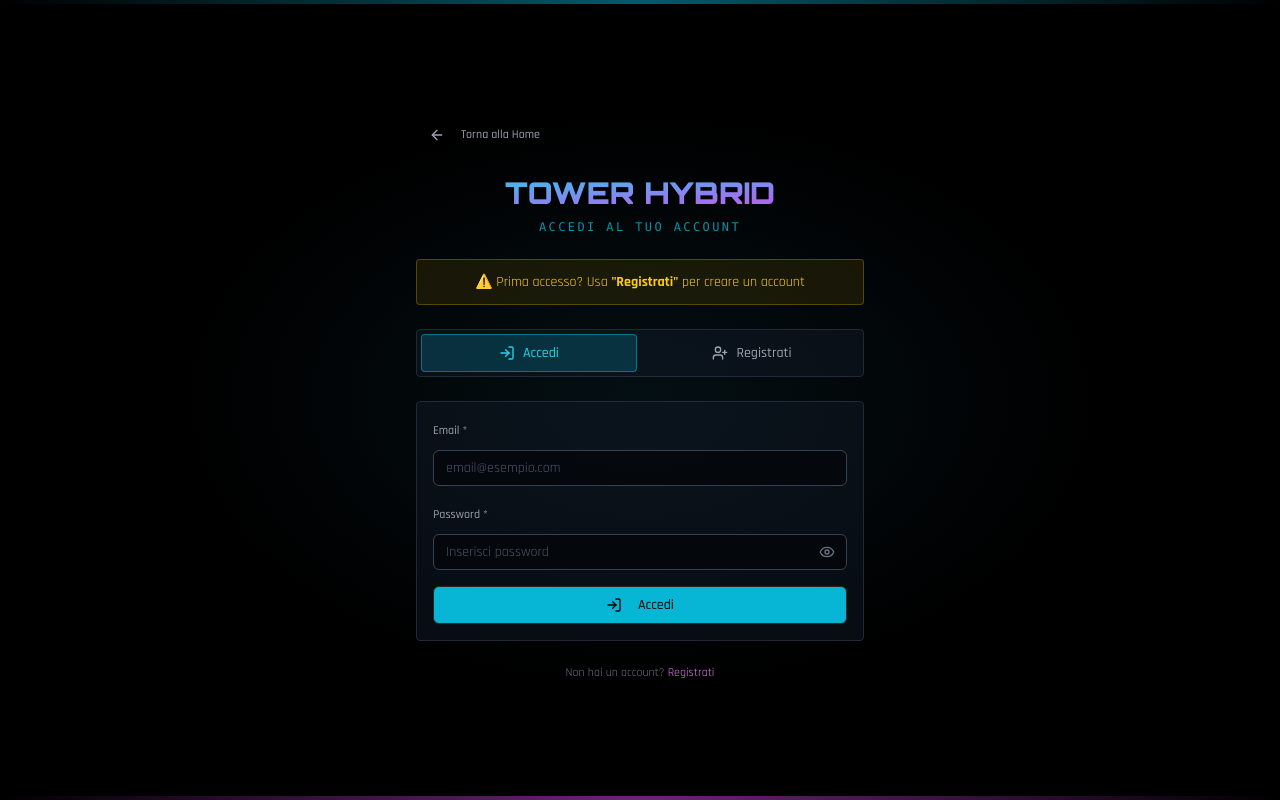
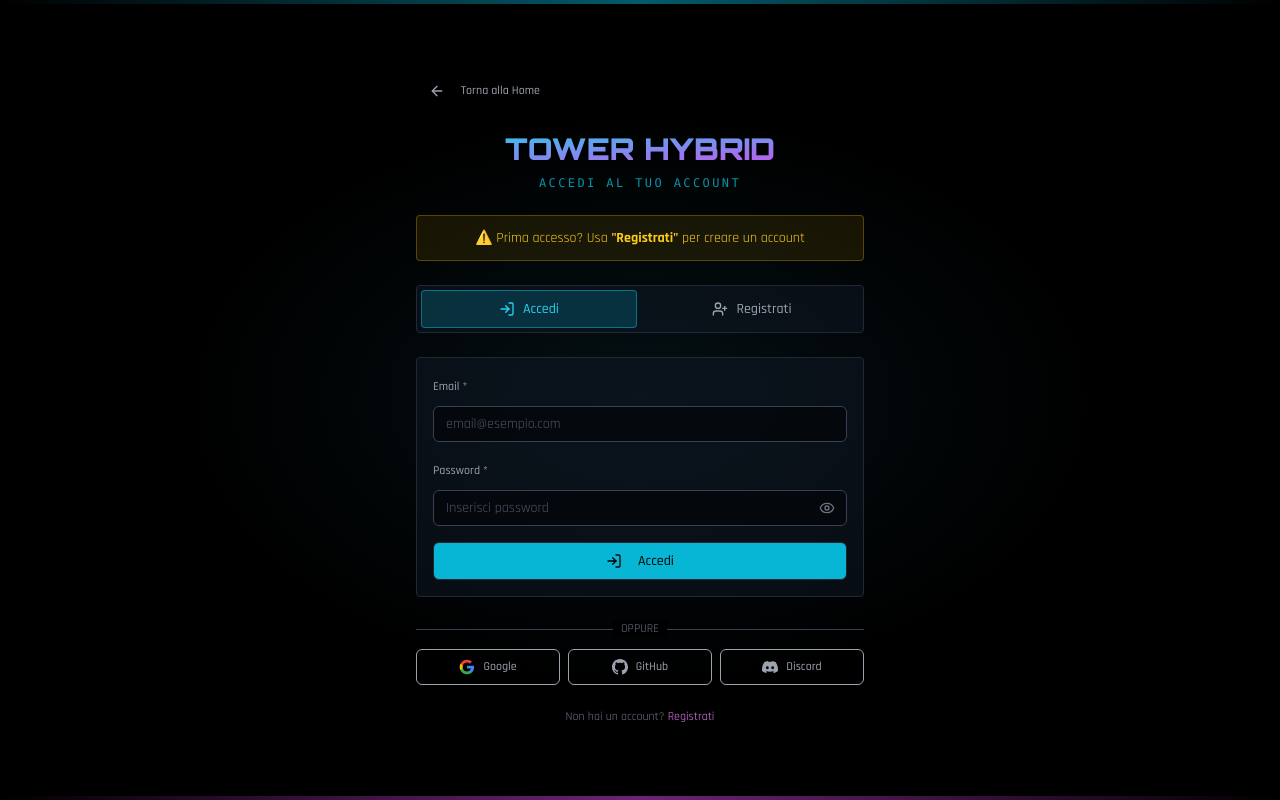
Before and after one commit to LafraFrost/tower-hybrid-game, a React app: page /auth in a window 1280 px wide. Built offline with nearby package versions, Linux system fonts and the light colour scheme; the HTML template or start-up script is replaced by a standard one.

Commit message:
Add OAuth login: Google, GitHub, Discord

```diff
--- a/src/pages/AuthPageSupabase.tsx
+++ b/src/pages/AuthPageSupabase.tsx
@@ -5,7 +5,7 @@ import { Button } from "@/components/ui/button";
 import { Input } from "@/components/ui/input";
 import { Label } from "@/components/ui/label";
 import { useToast } from "@/hooks/use-toast";
-import { Eye, EyeOff, LogIn, UserPlus, ArrowLeft, Camera, MapPin, Check } from "lucide-react";
+import { Eye, EyeOff, LogIn, UserPlus, ArrowLeft, Camera, MapPin, Check, Mail } from "lucide-react";
 import { supabase } from "@/lib/supabaseClient";
 
 type AuthMode = "login" | "register";
@@ -192,6 +192,33 @@ export default function AuthPage() {
       handleRegister();
     } else {
       handleLogin();
+    }
+  };
+
+  const handleOAuthLogin = async (provider: 'google' | 'github' | 'discord') => {
+    try {
+      setIsLoading(true);
+      console.log(`Attempting ${provider} login...`);
+
+      const { error } = await supabase.auth.signInWithOAuth({
+        provider,
+        options: {
+          redirectTo: `${window.location.origin}/`,
+        },
+      });
+
+      if (error) {
+        console.error(`${provider} login error:`, error);
+        throw error;
+      }
+    } catch (error: any) {
+      console.error(`${provider} login failed:`, error);
+      toast({
+        title: `Errore con ${provider}`,
+        description: error.message || `Login con ${provider} non disponibile`,
+        variant: "destructive"
+      });
+      setIsLoading(false);
     }
   };
 
@@ -456,6 +483,61 @@ export default function AuthPage() {
           </Button>
         </form>
 
+        <div className="space-y-3">
+          <div className="relative">
+            <div className="absolute inset-0 flex items-center">
+              <div className="w-full border-t border-gray-700" />
+            </div>
+            <div className="relative flex justify-center text-xs uppercase">
+              <span className="bg-black px-2 text-gray-500">Oppure</span>
+            </div>
+          </div>
+
+          <div className="grid grid-cols-3 gap-2">
+            <Button
+              type="button"
+              disabled={isLoading}
+              onClick={() => handleOAuthLogin('google')}
+              variant="outline"
+              className="border-gray-700 text-gray-400 hover:text-white hover:border-cyan-500"
+            >
+              <svg className="w-4 h-4" viewBox="0 0 24 24" fill="currentColor">
+                <path d="M22.56 12.25c0-.78-.07-1.53-.2-2.25H12v4.26h5.92c-.26 1.37-1.04 2.53-2.21 3.31v2.77h3.57c2.08-1.92 3.28-4.74 3.28-8.09z" fill="#4285F4"/>
+                <path d="M12 23c2.97 0 5.46-.98 7.28-2.66l-3.57-2.77c-.98.66-2.23 1.06-3.71 1.06-2.86 0-5.29-1.93-6.16-4.53H2.18v2.84C3.99 20.53 7.7 23 12 23z" fill="#34A853"/>
+                <path d="M5.84 14.09c-.22-.66-.35-1.36-.35-2.09s.13-1.43.35-2.09V7.07H2.18C1.43 8.55 1 10.22 1 12s.43 3.45 1.18 4.93l2.85-2.22.81-.62z" fill="#FBBC05"/>
+                <path d="M12 5.38c1.62 0 3.06.56 4.21 1.64l3.15-3.15C17.45 2.09 14.97 1 12 1 7.7 1 3.99 3.47 2.18 7.07l3.66 2.84c.87-2.6 3.3-4.53 6.16-4.53z" fill="#EA4335"/>
+              </svg>
+              <span className="text-xs">Google</span>
+            </Button>
+
+            <Button
+              type="button"
+              disabled={isLoading}
+              onClick={() => handleOAuthLogin('github')}
+              variant="outline"
+              className="border-gray-700 text-gray-400 hover:text-white hover:border-cyan-500"
+            >
+              <svg className="w-4 h-4" viewBox="0 0 24 24" fill="currentColor">
+                <path d="M12 0c-6.626 0-12 5.373-12 12 0 5.302 3.438 9.8 8.207 11.387.599.111.793-.261.793-.577v-2.234c-3.338.726-4.033-1.416-4.033-1.416-.546-1.387-1.333-1.756-1.333-1.756-1.089-.745.083-.729.083-.729 1.205.084 1.839 1.237 1.839 1.237 1.07 1.834 2.807 1.304 3.492.997.107-.775.418-1.305.762-1.604-2.665-.305-5.467-1.334-5.467-5.931 0-1.311.469-2.381 1.236-3.221-.124-.303-.535-1.524.117-3.176 0 0 1.008-.322 3.301 1.23.957-.266 1.983-.399 3.003-.404 1.02.005 2.047.138 3.006.404 2.291-1.552 3.297-1.23 3.297-1.23.653 1.653.242 2.874.118 3.176.77.84 1.235 1.911 1.235 3.221 0 4.609-2.807 5.624-5.479 5.921.43.372.823 1.102.823 2.222v 3.293c0 .319.192.694.801.576 4.765-1.589 8.199-6.086 8.199-11.386 0-6.627-5.373-12-12-12z"/>
+              </svg>
+              <span className="text-xs">GitHub</span>
+            </Button>
+
+            <Button
+              type="button"
+              disabled={isLoading}
+              onClick={() => handleOAuthLogin('discord')}
+              variant="outline"
+              className="border-gray-700 text-gray-400 hover:text-white hover:border-cyan-500"
+            >
+              <svg className="w-4 h-4" viewBox="0 0 127.14 96.36" fill="currentColor">
+                <path d="M107.7,8.07A105.15,105.15,0,0,0,81.47,0a72.06,72.06,0,0,0-3.36,6.83A99.68,99.68,0,0,0,49,6.83,72.37,72.37,0,0,0,45.64,0A105.89,105.89,0,0,0,19.39,8.09C2.79,32.65-1.71,56.6.54,80.21h0A105.73,105.73,0,0,0,32.71,96.36,77.7,77.7,0,0,0,39.6,85.25a68.42,68.42,0,0,1-10.85-5.18c.91-.66,1.8-1.34,2.66-2a77.58,77.58,0,0,0,64.32,0c.87.71,1.76,1.39,2.66,2a68.68,68.68,0,0,1-10.87,5.22,77,77,0,0,0,6.89,11.1A105.73,105.73,0,0,0,126.6,80.22h0C129.24,52.84,122.09,29.11,107.7,8.07ZM42.45,65.69C36.18,65.69,31,60.55,31,54s5-11.75,11.45-11.75S54,47.45,54,54,48.84,65.69,42.45,65.69Zm42.24,0C78.41,65.69,73.25,60.55,73.25,54s5-11.75,11.44-11.75S96.23,47.45,96.23,54,91.09,65.69,84.69,65.69Z"/>
+              </svg>
+              <span className="text-xs">Discord</span>
+            </Button>
+          </div>
+        </div>
+
         <p className="text-center text-xs text-gray-500">
           {mode === "login" ? (
             <>Non hai un account? <button onClick={() => setMode("register")} className="text-fuchsia-400 hover:underline">Registrati</button></>
```
